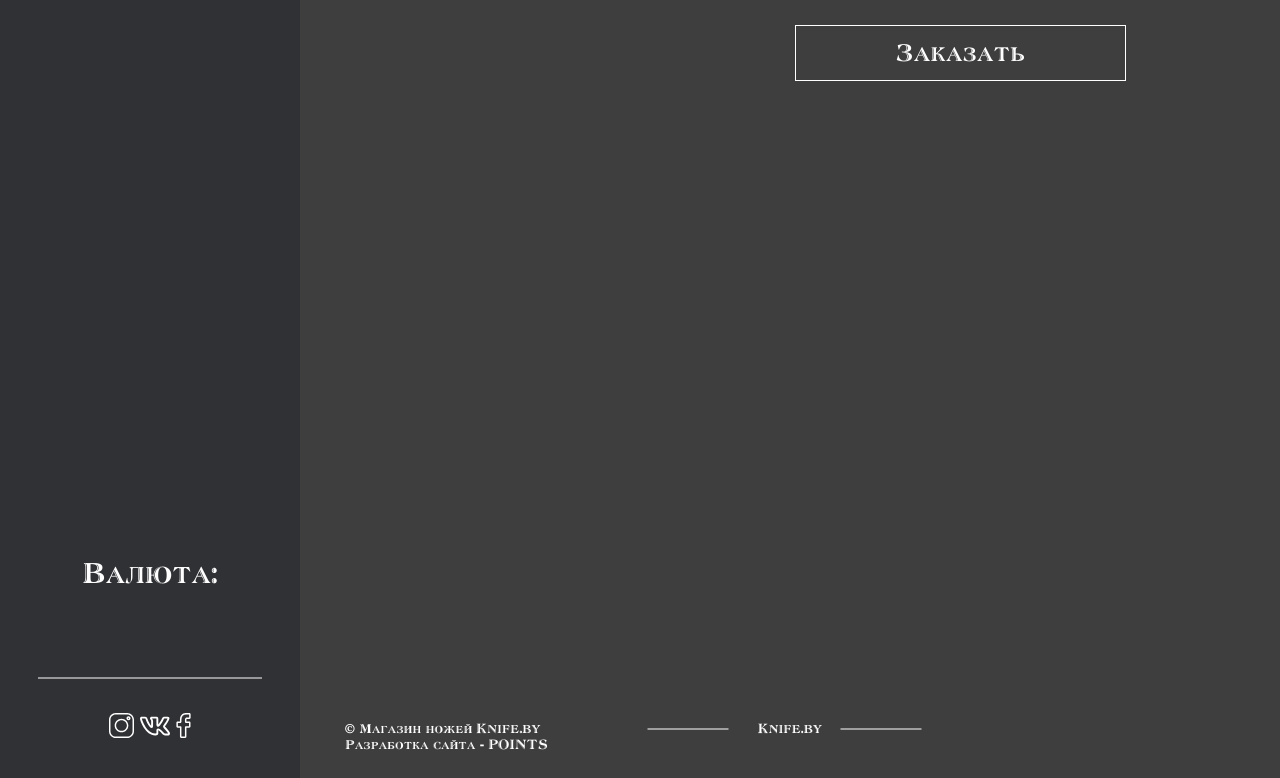
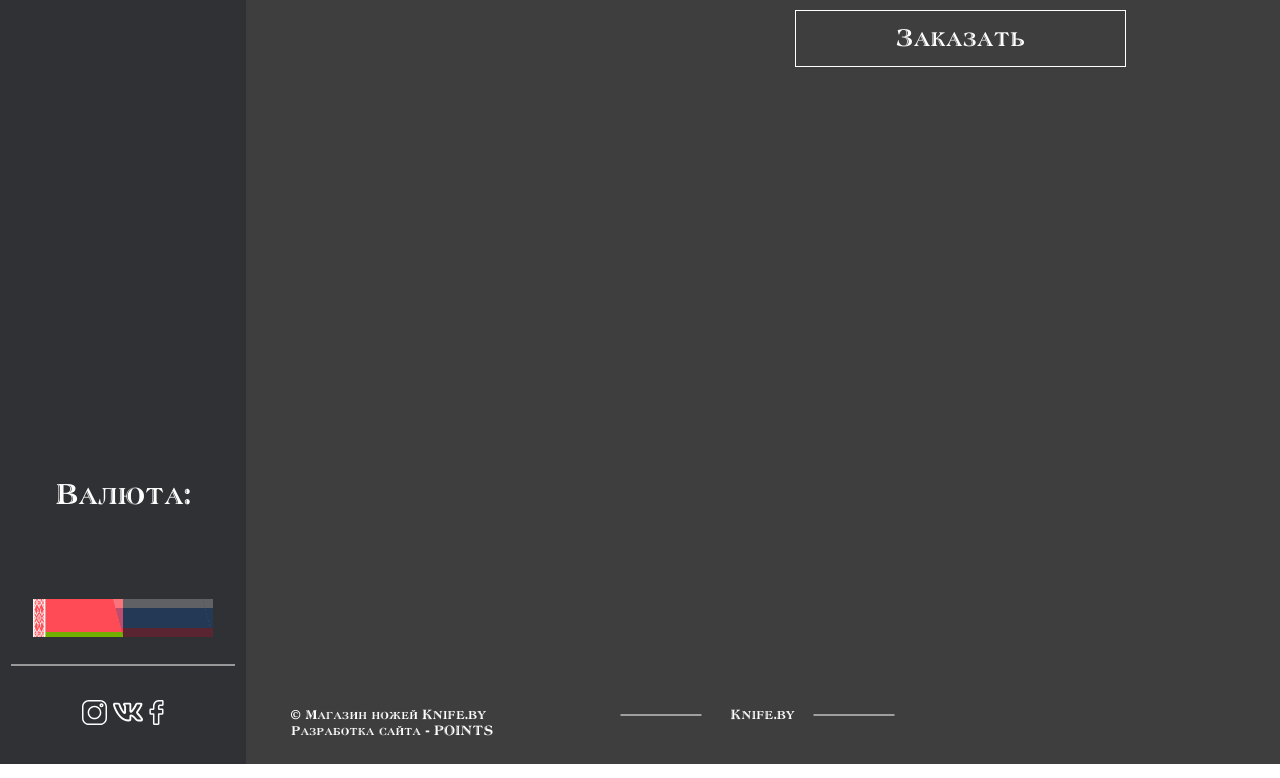
Before and after one commit to OnyxS/knife, a plain HTML site: page basket.html in a window 1280 px wide. Shown: the part 1531-2309 px from the top of the page. Drawn offline with Linux system fonts and the light colour scheme.

Commit message:
debug svg

```diff
--- a/scss/style.scss
+++ b/scss/style.scss
@@ -382,21 +382,32 @@ html::-webkit-scrollbar-thumb:active {
       .content__left-pay-title {
         padding-bottom: 86px;
         @media (max-width: 992px) {
-          padding: 0;
+          padding-bottom: 8px;
+          margin-top: 15px;
         }
       }
       .flags {
-        width: 300px;
+        height: 38px;
+        display: flex;
+        justify-content: center;
+        margin-bottom: 27.5px;
+        @media (max-width: 992px) {
+          height: 15px;
+        }
       }
 
       .flag {
-        height: 100px;
-        width: 150px;
+        height: 38px;
+        width: 90px;
         position: relative;
+        @media (max-width: 992px) {
+          height: 15px;
+          width: 35px;
+        }
       }
 
       .bel {
-        background-image: url("belarus.svg");
+        background-image: url("../img/belarus.svg");
         background-position: center center;
         background-repeat: no-repeat;
         background-size: cover;
@@ -404,20 +415,25 @@ html::-webkit-scrollbar-thumb:active {
       }
 
       .rus {
-        background-image: url("russia.svg");
+        background-image: url("../img/russia.svg");
         background-position: center center;
         background-repeat: no-repeat;
         background-size: cover;
         float: right;
+        opacity: 0.25;
       }
 
       .flag:after {
         position: absolute;
         top: 0px;
         content: "";
-        height: 100px;
-        width: 150px;
+        height: 38px;
+        width: 90px;
         background: inherit;
+        @media (max-width: 992px) {
+          height: 15px;
+          width: 35px;
+        }
       }
       .bel:after {
         right: 0;
```
Also changed, not shown: index.html (+8 -3 lines), css/style.css.
